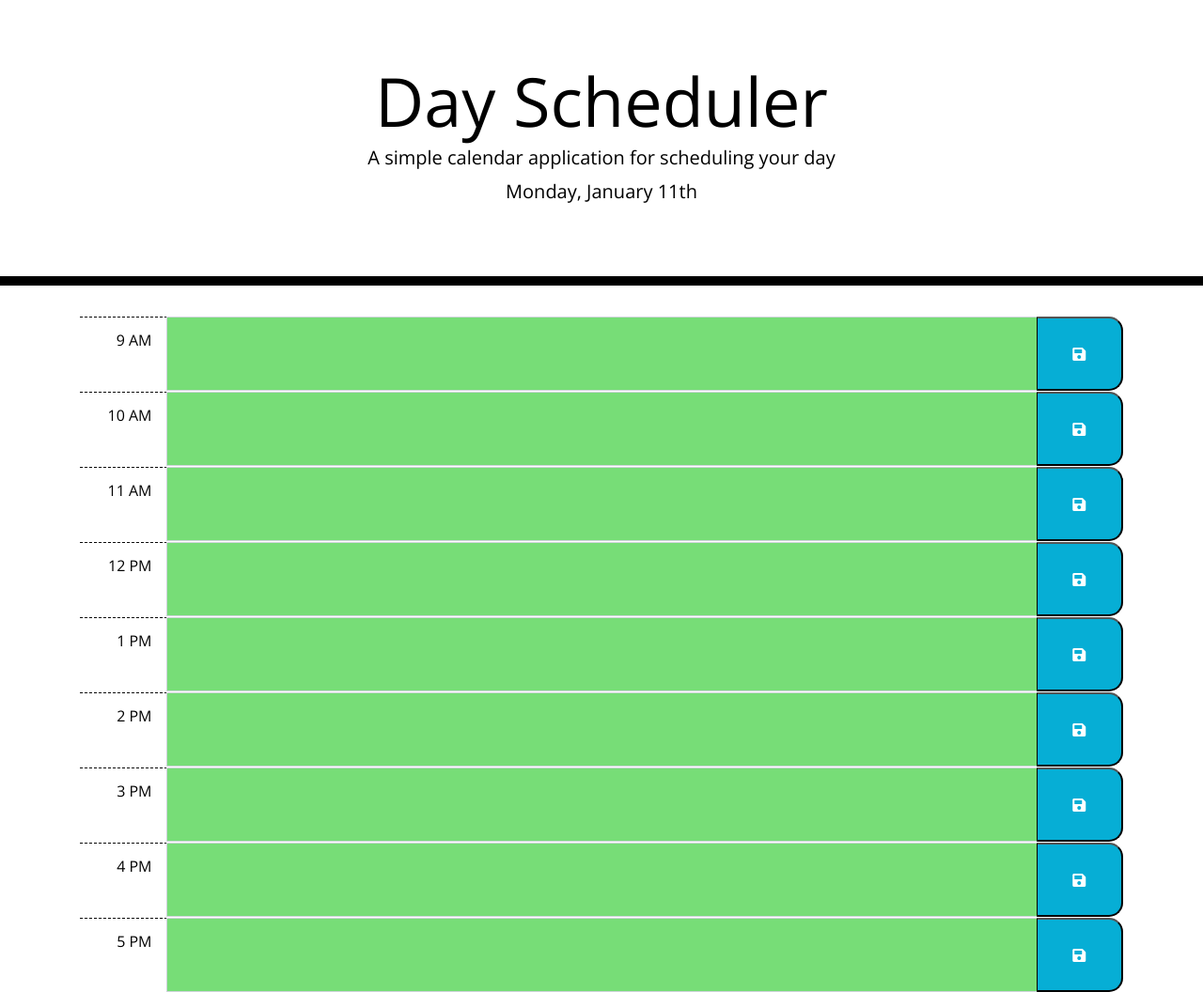
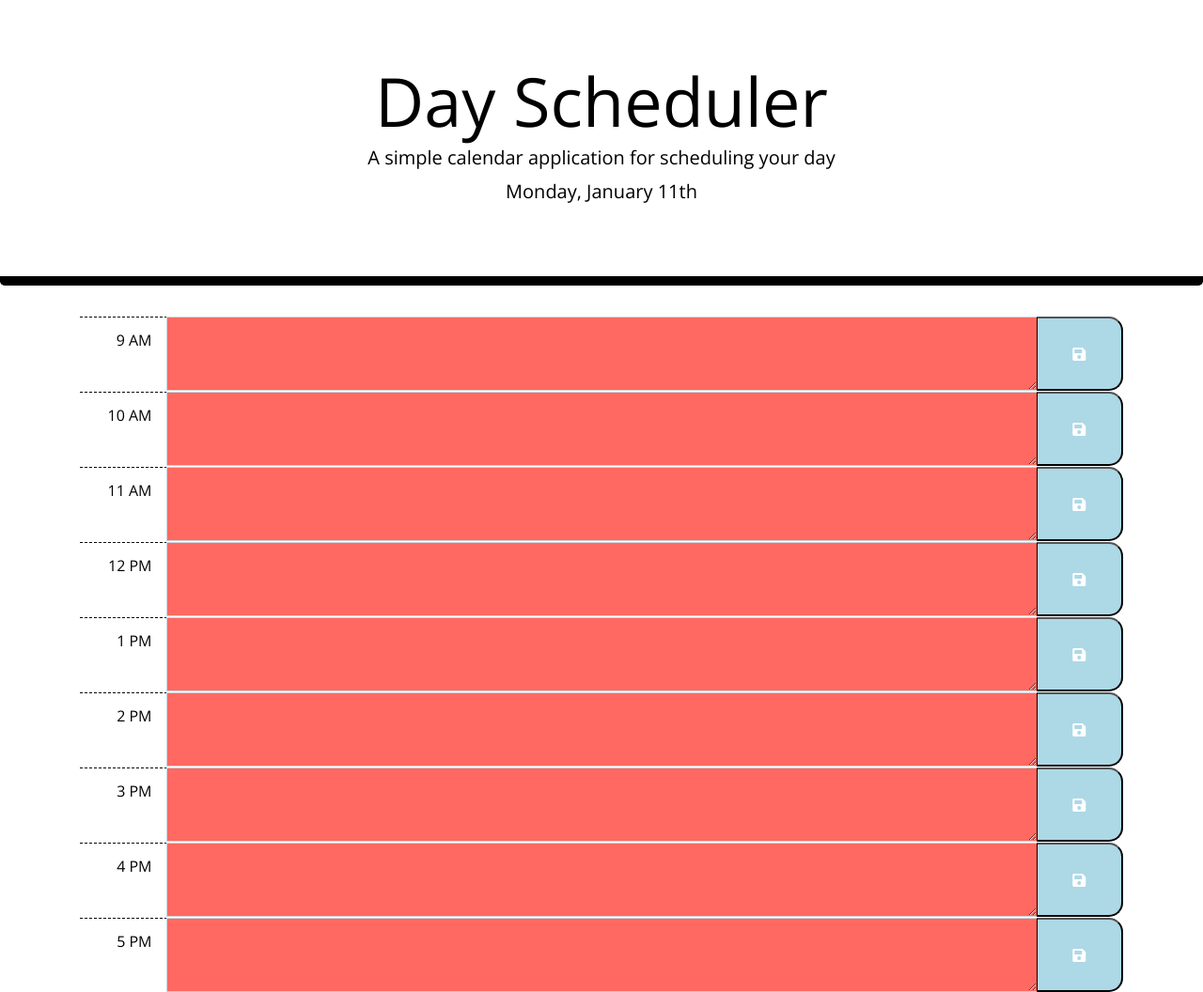
Before and after one commit to erixflores/day-schedule, a plain HTML site: page index.html in a window 1280 px wide. Shown: the whole page at 94% size. Drawn offline with nearby package versions, Linux system fonts and the light colour scheme.

Commit message:
editing the scheduler

```diff
--- a/assets/css/style.css
+++ b/assets/css/style.css
@@ -1,3 +1,11 @@
+.saveBtn {
+    border-left: 1px solid black;
+    border-top-right-radius: 15px;
+    border-bottom-right-radius: 15px;
+    background-color: lightblue;
+    color: white;
+  }
+
 body {
     font-family: 'Open Sans', sans-serif;
     font-size: 16px;
@@ -6,18 +14,15 @@ body {
 
   textarea{
     background: transparent;
-    border: none;
-    resize: none;
-    color: #000000;
+    color: black;
     border-left: 1px solid black;
     padding: 10px;
   }
 
   .jumbotron {
     text-align: center;
-    background-color: transparent;
+    background-color: white;
     color: black;
-    border-radius: 0;
     border-bottom: 10px solid black;
   }
 
@@ -53,15 +58,7 @@ body {
   }
 
   .future {
-    background-color: #77dd77;
-    color: white;
-  }
-
-  .saveBtn {
-    border-left: 1px solid black;
-    border-top-right-radius: 15px;
-    border-bottom-right-radius: 15px;
-    background-color: #06AED5;
+    background-color: lightgreen;
     color: white;
   }
 
--- a/assets/js/script.js
+++ b/assets/js/script.js
@@ -1,12 +1,13 @@
 $(function () {});
 
-/* Declare Variables */
+/* Declaring Variables */
+var now = moment().format("H A");
+
 var today = moment().format("dddd, MMMM Do");
 
-var now = moment().format("H A");
 
 /* planWorkday entries for each hour of the workday */
-var planWorkday = [
+var workDay = [
   { time: "9 AM", event: "" },
   { time: "10 AM", event: "" },
   { time: "11 AM", event: "" },
@@ -19,18 +20,21 @@ var planWorkday = [
 ];
 
 /* Local Storage check */
-var workEvents = JSON.parse(localStorage.getItem("workDay"));
-if (workEvents) {
-  planWorkday = workEvents;
+var dayEvents = JSON.parse(localStorage.getItem("workDay"));
+if (dayEvents) {
+  workDay = dayEvents;
 }
 
 /* Current Day */
 $("#currentDay").text(today);
 
-/* Create rows */
-planWorkday.forEach(function(timeBlock, index) {
-	var timeLabel = timeBlock.time;
-	var blockColor = colorRow(timeLabel);
+/* Rows */
+workDay.forEach(function(timeBlock, index) {
+
+    var blockColor = colorRow(timeLabel);
+
+    var timeLabel = timeBlock.time;
+
 	var row =
 		'<div class="time-block" id="' +
 		index +
@@ -48,8 +52,8 @@ planWorkday.forEach(function(timeBlock, index) {
 
 /* Color rows based on current time */
 function colorRow(time) {
+    var planEntry = moment(time, "H A");
 	var planNow = moment(now, "H A");
-	var planEntry = moment(time, "H A");
 	if (planNow.isBefore(planEntry) === true) {
 		return "future";
 	} else if (planNow.isAfter(planEntry) === true) {
@@ -72,8 +76,8 @@ $(".saveBtn").on("click", function() {
 			.siblings("textarea")
 			.val()
 	);
-	planWorkday[blockID].event = userEntry;
+	workDay[blockID].event = userEntry;
 
-	/* Set local storage */
-	localStorage.setItem("workDay", JSON.stringify(planWorkday));
+	/* Putting local storage */
+	localStorage.setItem("workDay", JSON.stringify(workDay));
 });
```
